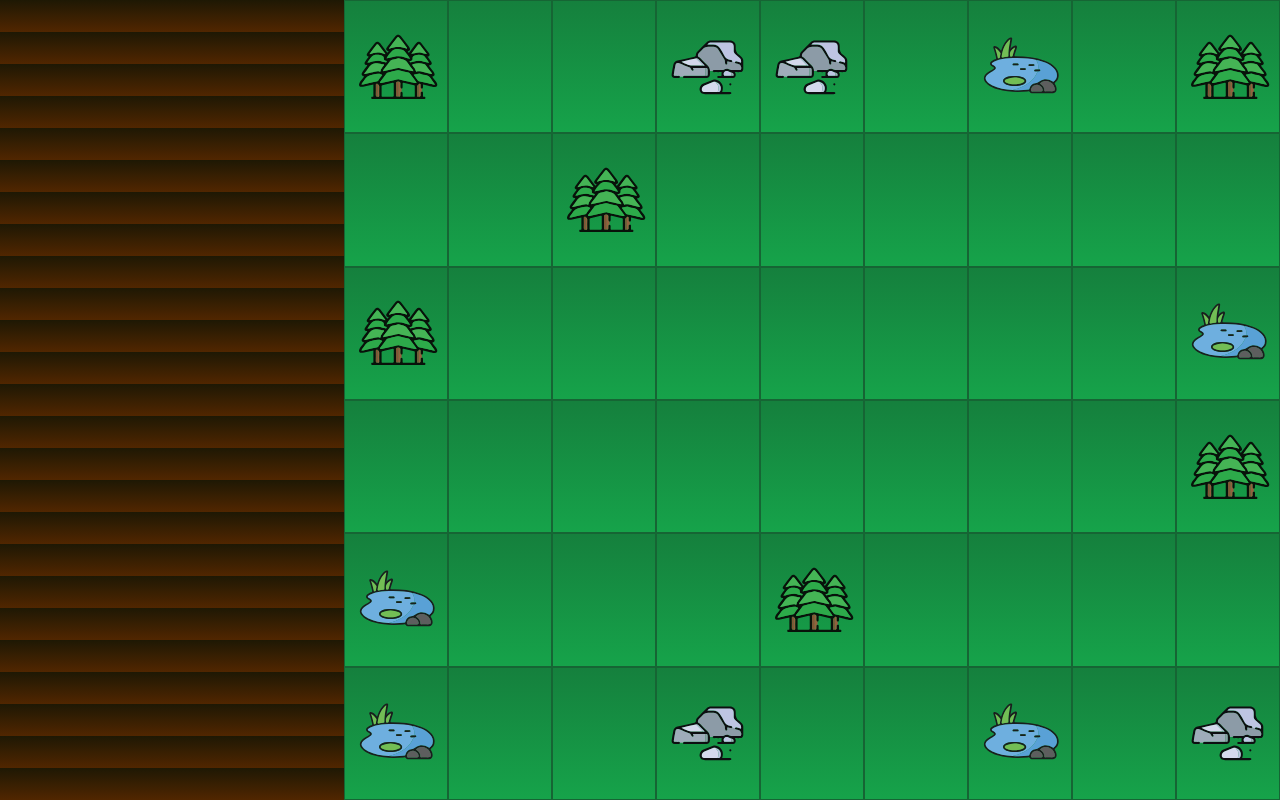
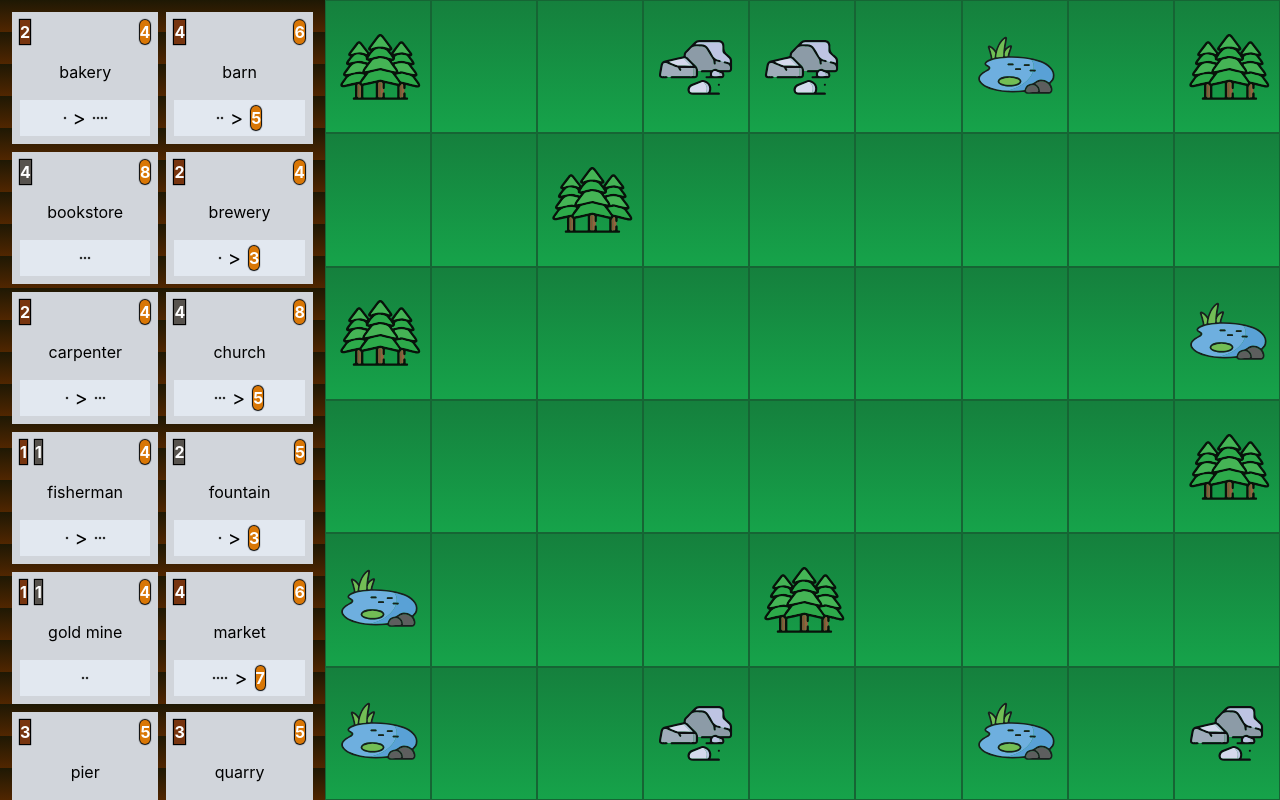
Before and after one commit to Gumivdi/little-town-game, a React (Vite) app: page / in a window 1280 px wide. Built offline with nearby package versions, Linux system fonts and the light colour scheme.

Commit message:
[feature/buildings] Buildings store

```diff
--- a/src/App.tsx
+++ b/src/App.tsx
@@ -1,10 +1,11 @@
 import Map from "@/components/Map/Map";
+import BuildingsStore from "./components/BuildingsStore";
 
 function App() {
   const classes = {
     main: "grid",
-    sidebar: "col-start-1 col-end-4",
-    map: "col-start-4 col-end-12",
+    sidebar: "grid grid-cols-2 gap-2 p-3 max-h-svh overflow-auto",
+    map: "col-start-2 col-end-12",
   };
 
   return (
@@ -14,7 +15,9 @@ function App() {
         style={{
           background: "repeating-linear-gradient(0deg, #512600, #1e1804 2rem)",
         }}
-      ></section>
+      >
+        <BuildingsStore />
+      </section>
       <Map className={classes.map} />
     </main>
   );
--- /dev/null
+++ b/src/components/BuildingsStore.tsx
@@ -0,0 +1,24 @@
+import { DBuildings, DSpecialBuildings } from "@/data/buildings.data";
+import Building from "@/components/Building/Building";
+
+const BuildingsStore = () => {
+  const basicBuildings = DBuildings.filter(
+    (item) => !DSpecialBuildings.includes(item.name)
+  );
+
+  return basicBuildings.map((building) => {
+    const { name } = building;
+    const nameKey = name.replace(" ", "_").concat("-store");
+    const costKey = nameKey.concat("-cost");
+
+    return (
+      <Building key={nameKey}>
+        <Building.Header building={building} costKey={costKey} />
+        <Building.Main building={building} />
+        <Building.Footer building={building} nameKey={nameKey} />
+      </Building>
+    );
+  });
+};
+
+export default BuildingsStore;
```
